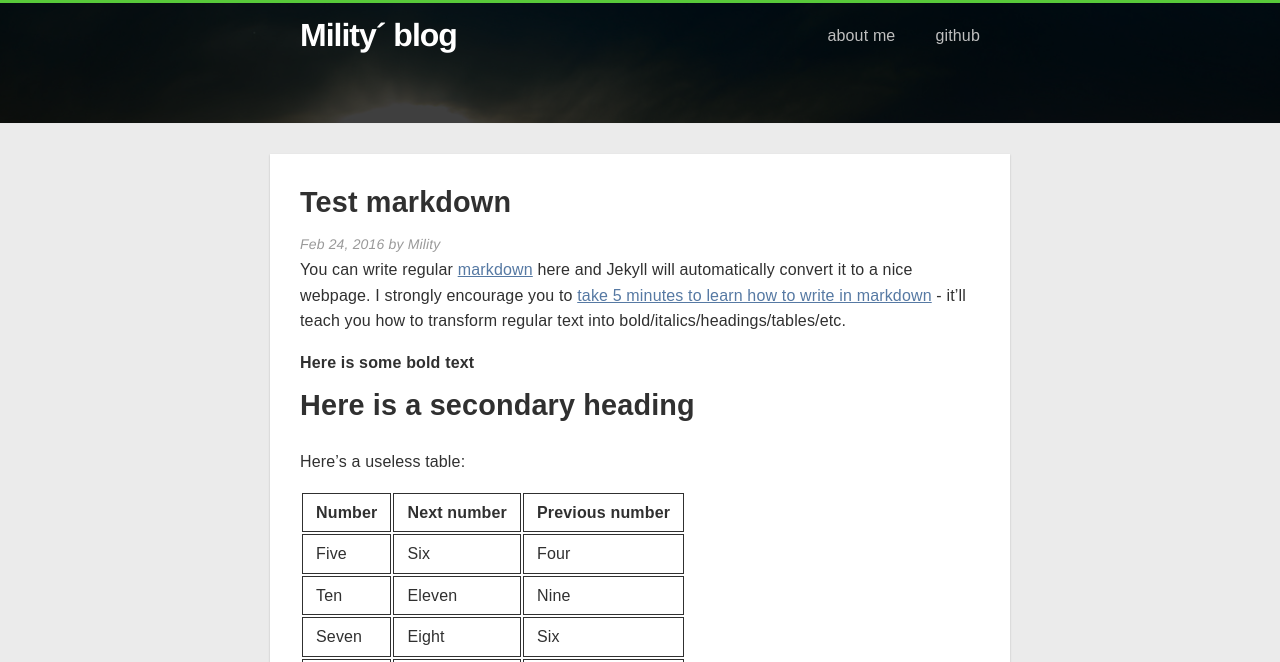
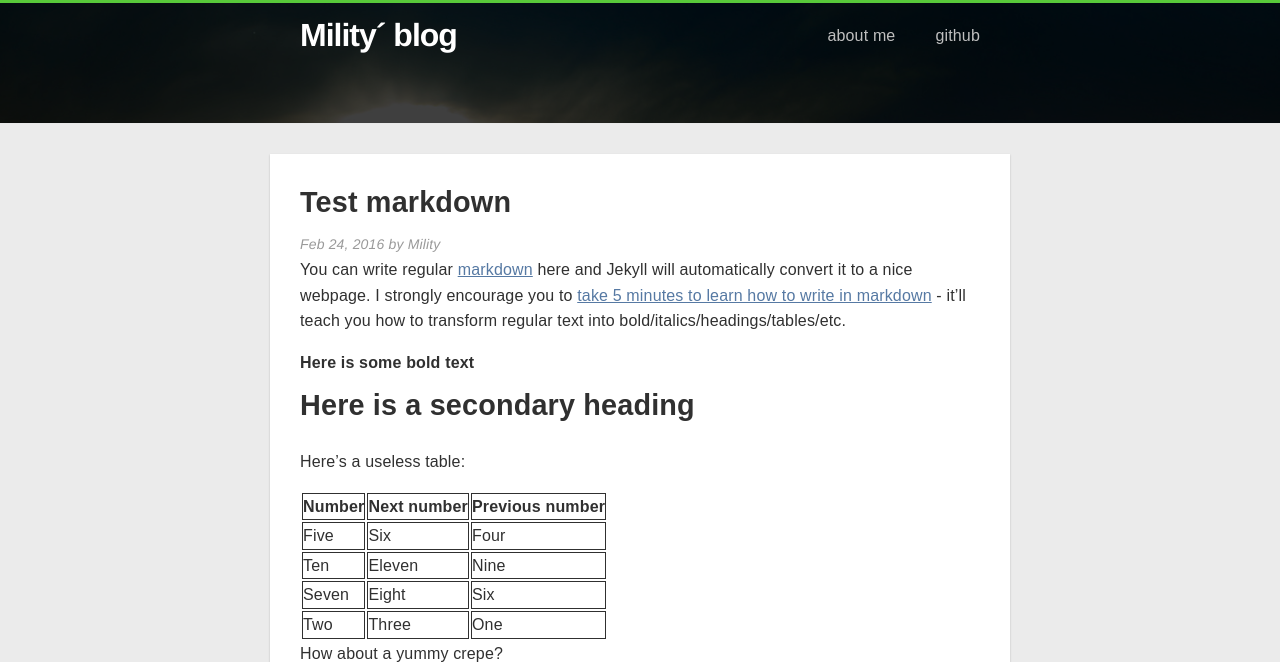
Before and after one commit to Mility/Mility.github.io, a Jekyll site: the page built from _posts/2016-02-24-just-a-test.md, in a window 1280 px wide. Shown: the top 662 px of the page. Built offline with Jekyll 4.4.1, drawn with Linux system fonts in a browser that asks for light colours; nearby versions of some CDN libraries; grey boxes are pictures that could not be loaded.

Commit message:
Update _normalize.scss

```diff
--- a/_sass/_normalize.scss
+++ b/_sass/_normalize.scss
@@ -445,13 +445,13 @@ table tr th {
   border: 1px solid #303030;/*宽度改为0*/
   text-align: left;
   margin: 0;
-  padding: 6px 13px;
+  padding: 0px;
 }
 table tr td {
   border: 1px solid #303030;/*宽度改为0 F7F7F7*/
   text-align: left;
   margin: 0;
-  padding: 6px 13px;
+  padding: 0px;
 }
 table tr th :first-child,
 table tr td :first-child {
```
